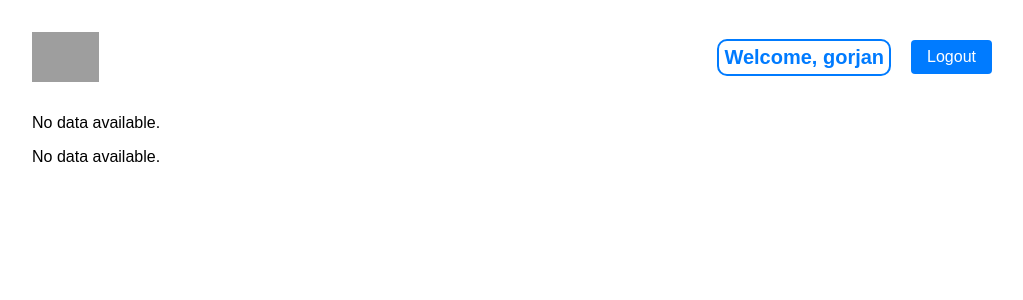
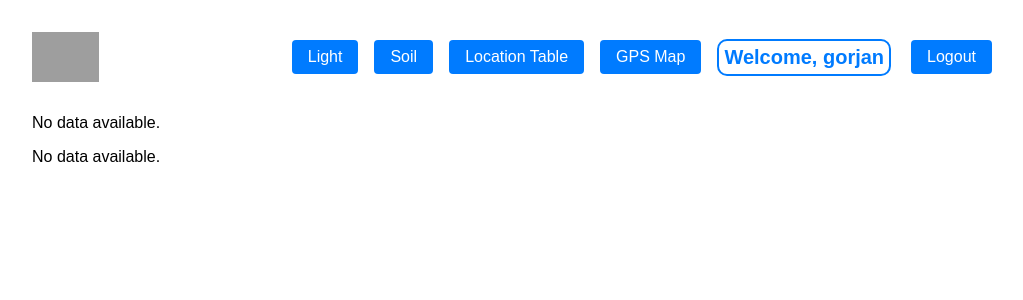
Before and after one commit to Gorjan2000/skymesh, a Django app: page / in a window 1280 px wide. Shown: the top 300 px of the page, without its empty margins (128-1151 px from the left). Run offline with Django 3.2, Linux system fonts and the light colour scheme; a user stored in the database is signed in; data that the repository does not hold is empty; some libraries are stand-ins or nearby versions; grey boxes are pictures that could not be loaded.

Commit message:
- added datetime - fixed datetime

```diff
--- a/djangoProject/views.py
+++ b/djangoProject/views.py
@@ -10,7 +10,10 @@ from django.shortcuts import render
 from .models import *
 import json
 from django.core.serializers import serialize
-
+import datetime
+from django.utils import timezone
+from django import template
+from datetime import datetime
 
 def test_connection(request):
     # Get the 'default' database connection
@@ -84,7 +87,9 @@ def index(request):
         return render(request, 'error.html', {'error_message': error_message})
 
 
+
 @login_required
+@method_decorator(csrf_exempt, name='dispatch')
 def scrape_view(request):
     # URL of the website to scrape
     url = "http://fixigoweb.somee.com"
@@ -108,16 +113,24 @@ def scrape_view(request):
         return render(request, 'error_template.html', {'error_message': error_message})
 
 
+@login_required
+@method_decorator(csrf_exempt, name='dispatch')
 def location(request):
     locations = Location.objects.using('mysqlFixigo').all()
+    for location in locations:
+        location.datetime = datetime.strptime(location.datetime, "%Y-%m-%d %H:%M:%S")
     context = {
         'locations': locations
     }
     return render(request, 'location.html', context)
 
 
+@login_required
+@method_decorator(csrf_exempt, name='dispatch')
 def location_map(request):
     locations = Location.objects.using('mysqlFixigo').all()
+    for location in locations:
+        location.datetime = datetime.strptime(location.datetime, "%Y-%m-%d %H:%M:%S")
     locations_json = serialize('json', locations)
     context = {'locations_json': locations_json}
     return render(request, 'location_map.html', context)
--- a/templates/index.html
+++ b/templates/index.html
@@ -65,6 +65,7 @@
             border: none;
             border-radius: 4px;
             transition: background-color 0.3s ease;
+            text-decoration: none;
         }
 
         button:hover {
@@ -80,6 +81,7 @@
             background-color: #007bff;
             border-color: #007bff;
             color: #fff;
+            text-decoration: none;
         }
 
         .btn-primary:hover {
@@ -158,16 +160,31 @@
             margin-right: 10px;
         }
 
+         a{
+            background: white;
+      text-decoration: none;
+        }
     </style>
+
 
 </head>
 <body>
 <div class="container">
 
-    <header>
+<header>
     <img src="https://drive.google.com/uc?id=1RNo5pN1-gQ5AWGI6FWpeKyt8NMoGY3vD" alt="Logo" id="logo"/>
         <div>
 {#            <p id="welcomeUsername">Welcome, User</p>#}
+            <div class="navbar-items">
+                <button class="btn btn-primary"><a class="btn btn-primary" href="{% url 'index' %}">Light</a></button>
+                &emsp;
+                <button class="btn btn-primary"><a class="btn btn-primary" href="{% url 'scrape' %}">Soil</a></button>
+                &emsp;
+                <button class="btn btn-primary"><a class="btn btn-primary" href="{% url 'location' %}">Location Table</a></button>
+                &emsp;
+                <button class="btn btn-primary"><a class="btn btn-primary" href="{% url 'location_map' %}">GPS Map</a></button>
+                &emsp;
+            </div>
             <p id="welcomeUsername">Welcome, {{ user.username }}</p>
              <form action="{% url 'logout' %}" method="post">
                 {% csrf_token %}
@@ -175,6 +192,7 @@
             </form>
         </div>
     </header>
+
     {% block content %}
 
         {% if latest_light_intensity %}
```
Also changed, not shown: templates/scrape_template.html (+28 -4 lines), db.sqlite3.
